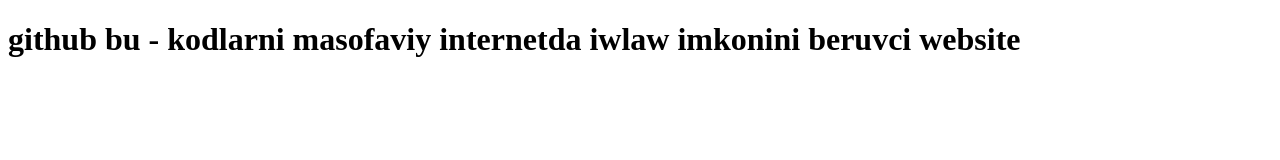
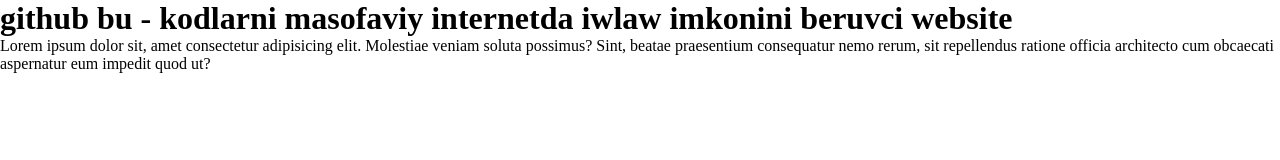
Before and after one commit to makhmudovic/lisson22, a plain HTML site: page index.htm in a window 1280 px wide. Drawn offline with Linux system fonts and the light colour scheme.

Commit message:
htmlga p qowldi. cssga * stillari qowldi

```diff
--- a/index.htm
+++ b/index.htm
@@ -10,6 +10,7 @@
 
 <body>
     <h1>github bu - kodlarni masofaviy internetda iwlaw imkonini beruvci website</h1>
+    Lorem ipsum dolor sit, amet consectetur adipisicing elit. Molestiae veniam soluta possimus? Sint, beatae praesentium consequatur nemo rerum, sit repellendus ratione officia architecto cum obcaecati aspernatur eum impedit quod ut?
 </body>
 
 </html>
--- a/styles/main.css
+++ b/styles/main.css
@@ -0,0 +1,5 @@
+*{
+    box-sizing: border-box;
+    margin: 0;
+    padding: 0;
+}
```
